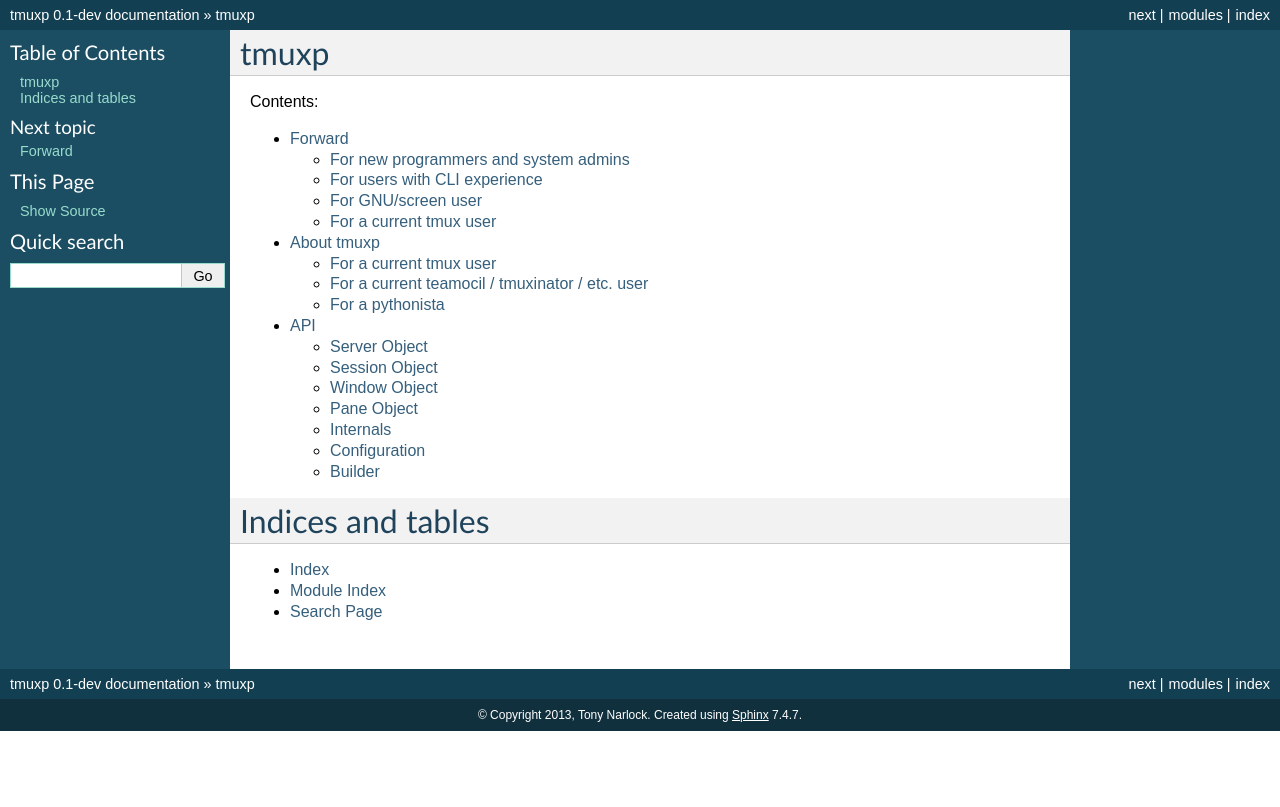
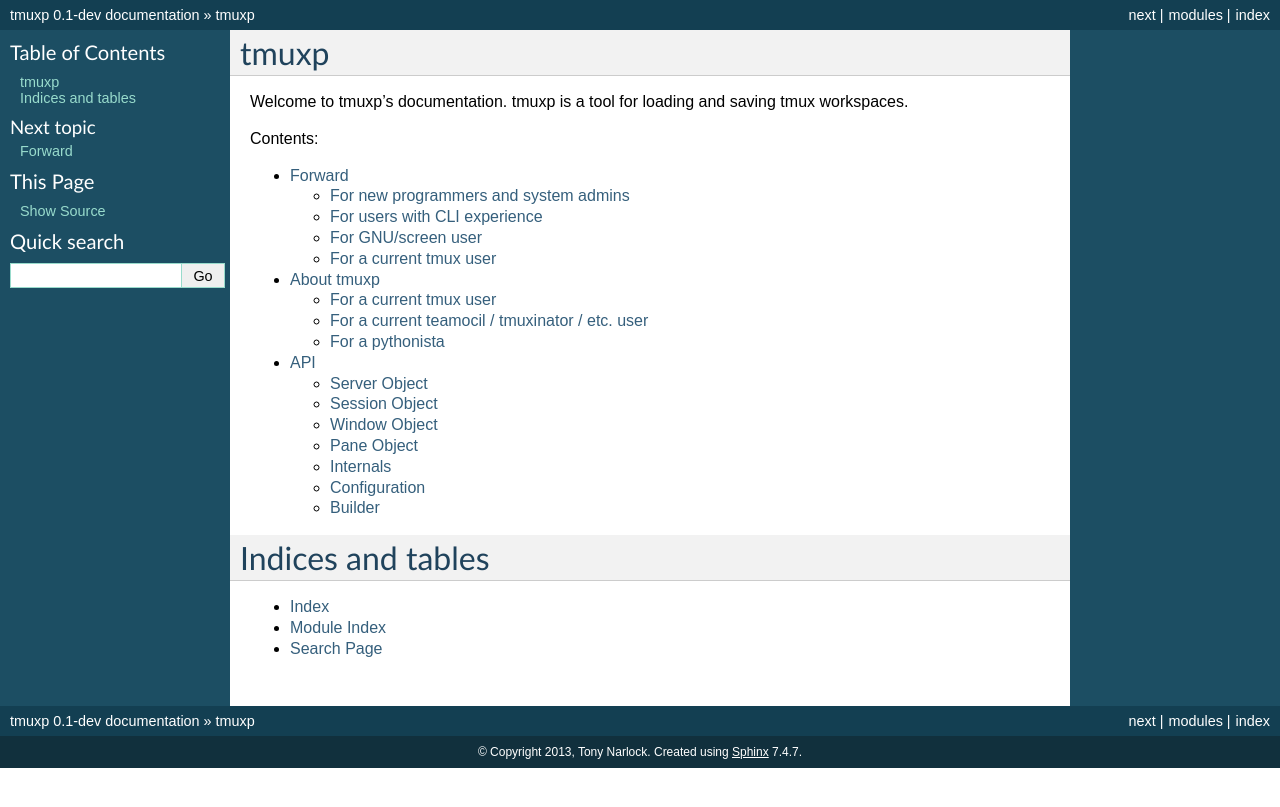
Before and after one commit to tmux-python/tmuxp, a Sphinx documentation site: the page built from doc/index.rst, in a window 1280 px wide. Shown: the top 807 px of the page. Built offline with Sphinx 7.4.7, drawn with Linux system fonts in a browser that asks for light colours.

Commit message:
more docs

```diff
--- a/doc/index.rst
+++ b/doc/index.rst
@@ -5,6 +5,9 @@
 
 tmuxp
 =====
+
+Welcome to tmuxp's documentation. tmuxp is a tool for loading and saving
+tmux workspaces.
 
 Contents:
 
```
